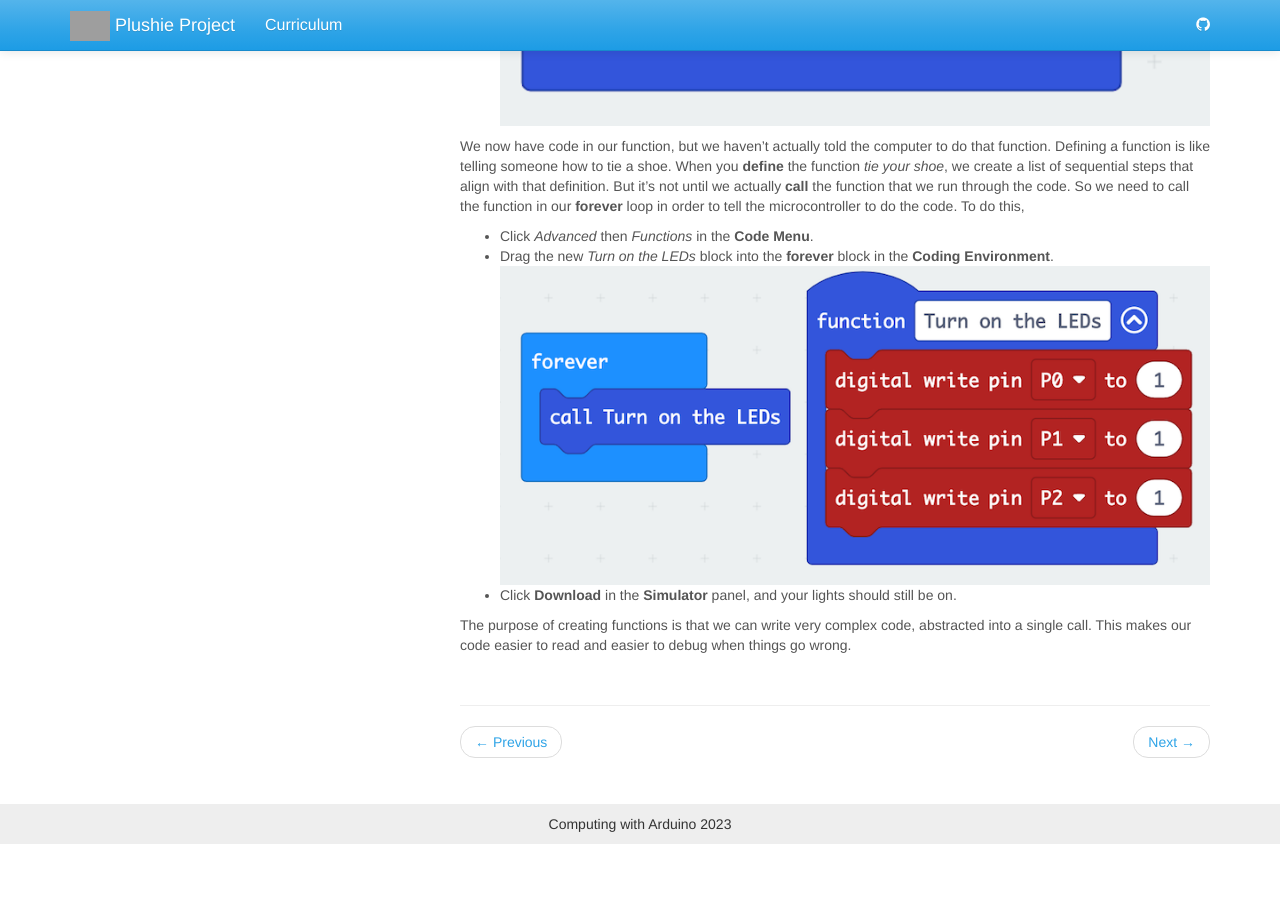
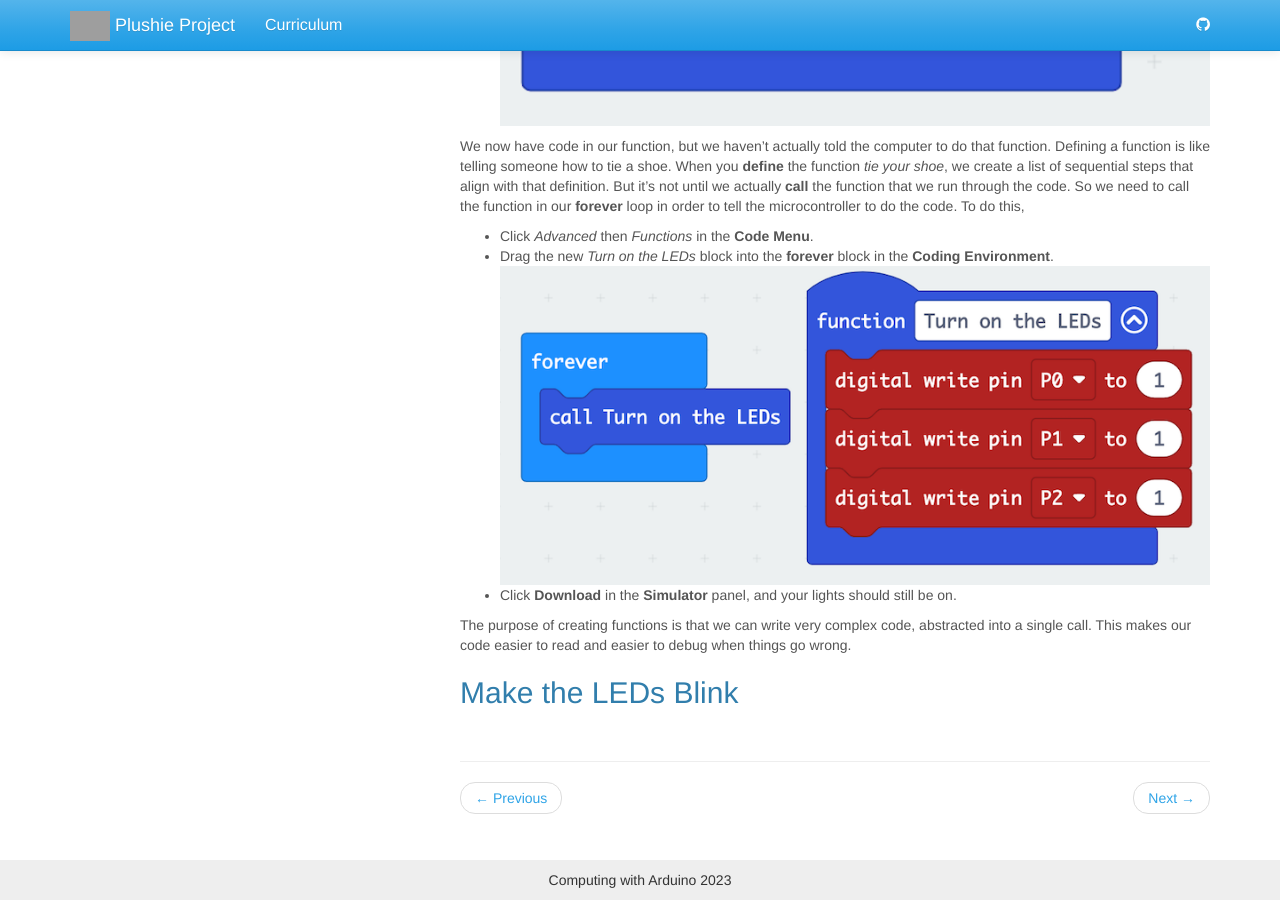
Before and after one commit to jake-chipps/plushie, a Jekyll site: the page built from _docs/lessons/2-1.md, in a window 1280 px wide and 900 px high, scrolled down 3228 px. Built offline with Jekyll 4.4.1, drawn with Linux system fonts in a browser that asks for light colours; before the commit the page ends 4072 px from its top, so only the background shows below that; grey boxes are pictures that could not be loaded.

Commit message:
Add content

```diff
--- a/_docs/lessons/2-1.md
+++ b/_docs/lessons/2-1.md
@@ -67,3 +67,5 @@ We now have code in our function, but we haven't actually told the computer to d
 - Click **Download** in the **Simulator** panel, and your lights should still be on.
 
 The purpose of creating functions is that we can write very complex code, abstracted into a single call. This makes our code easier to read and easier to debug when things go wrong.
+
+## Make the LEDs Blink
```
